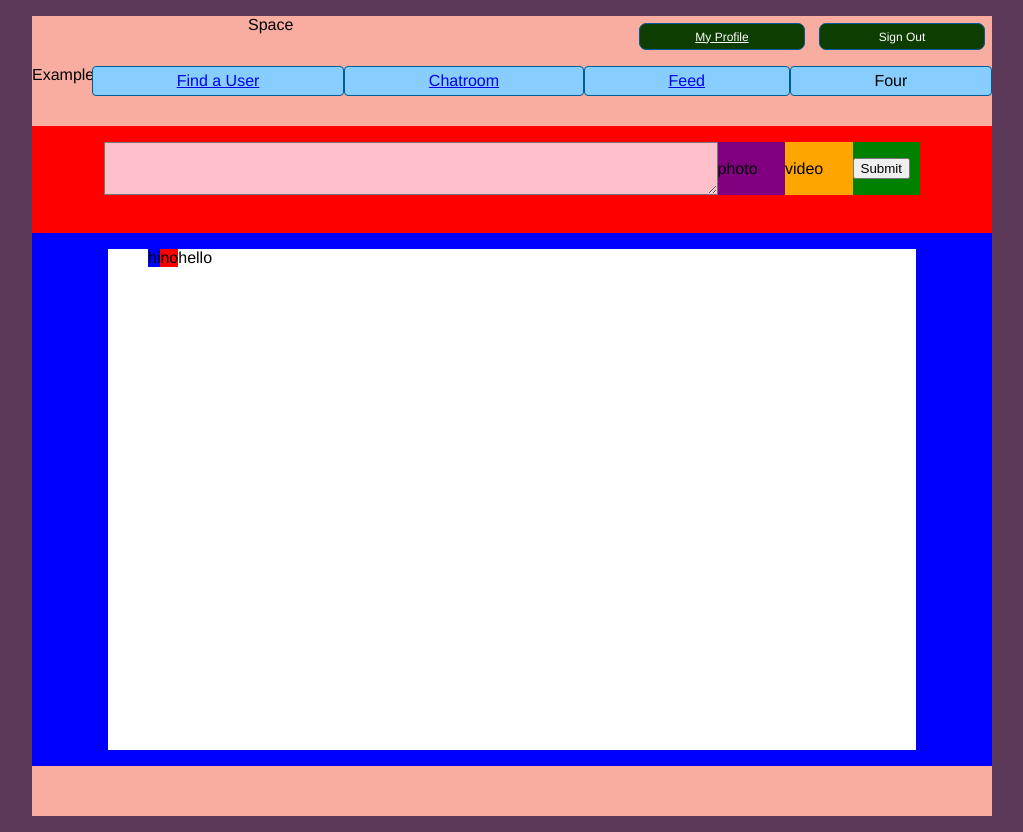
After one commit to alitquan/TravellerSpace, a Flask app: page /feed in a window 1280 px wide. The commit adds this page. Shown: the whole page, without its empty margins (128-1151 px from the left). Run offline with Flask 2, Linux system fonts and the light colour scheme; data that the repository does not hold is empty; some libraries are stand-ins or nearby versions.

Commit message:
Feed post session layout complete; backend POST and GET complete; lacking: rendering GET request and UI

```diff
--- a/flaskr/db.py
+++ b/flaskr/db.py
@@ -186,6 +186,24 @@ def getReviews(user_id):
     print(output)
     return output
 
+def getFeed():
+    mdb = get_mongo_db()
+    col = mdb.feed
+
+    docList = list()
+    for x in col.find().sort("submissionDate",-1):
+        docList.append(x)
+        print ("getFeed() -- found record: ",x)
+
+    for item in docList:
+        item["_id"] = str(item["_id"])
+        item["submissionDate"] = item["submissionDate"].isoformat()
+
+    output = json.dumps(docList)
+
+    return output
+
+
 def pushMessage(user_id, body):
     current_time = datetime.now()
     message = { "timestamp": current_time, "userID": user_id, "body": body}
@@ -209,6 +227,17 @@ def pushReview (postedTo, posterID, stars, title, body):
     pushed = col.insert_one(review)
     print(pushed)
 
+
+def pushFeedPost(user_id, body):
+    mdb = get_mongo_db()
+    col = mdb.feed
+
+    count = col.count_documents({"posted_by":user_id})
+    id = str(user_id) + "-" + str(count)
+    current_time = datetime.now()
+    post = { "_id": id, "posted_by": user_id, "body": body, "submissionDate": current_time}
+    pushed = col.insert_one(post)
+    print(pushed)
 
 
 def testThread():
--- a/flaskr/routes.py
+++ b/flaskr/routes.py
@@ -5,7 +5,7 @@ from flask import current_app
 import re
 from flask_mysqldb import MySQL
 import mysql.connector
-from flaskr.db import( exec_insert,exec_select,getMessages,getReviews,pushMessage, pushReview)
+from flaskr.db import( exec_insert,exec_select,getMessages,getReviews,pushMessage, pushReview, pushFeedPost, getFeed)
 from datetime import datetime
 import json
 
@@ -232,10 +232,13 @@ def userSearch():
    return render_template("main/navbar/searchBar.html")
 
 
-@bp.route("/chatroom", methods=['GET'])
+@bp.route('/chatroom', methods=['GET'])
 def chatRoom():
     return render_template("main/navbar/chatRoom.html")
 
+@bp.route('/feed', methods=['GET'])
+def feed():
+    return render_template("main/navbar/feed.html")
 
 @bp.route('/postReview', methods=['POST'])
 def submitReview():
@@ -252,6 +255,14 @@ def submitReview():
     print (stars)
     print (posterID)
     print (postedTo)
+    return 'WORKING'
+
+
+@bp.route('/postFeed', methods=['POST'])
+def submitFeedPost():
+    body = request.form['feed-post-text']
+    posterID = session.get('current_user')
+    pushFeedPost(posterID,body)
     return 'WORKING'
 
 
@@ -377,6 +388,12 @@ def loadReviews():
     return query
 
 
+@bp.route("/getFeed", methods = ['GET'])
+def loadFeed():
+    query =  getFeed()
+    return query
+
+
 @bp.route("/submitChat", methods = ["POST"])
 def submitChatMessage():
     if request.method == 'POST':
--- /dev/null
+++ b/flaskr/static/css/feed.css
@@ -0,0 +1,94 @@
+#feed-container {
+	display:flex;
+	flex-direction: column;
+	min-height: 20em;
+	height: 40em;
+}
+
+
+#feed-submit {
+	display:flex;
+	flex:1;
+	background-color: red;
+	justify-content: center;
+}
+
+#feed-posts {
+	display:flex;
+	flex: 5;
+	background-color: blue;
+}
+
+#feed-submit-container {
+	display: flex;
+	flex-direction: row;
+	width: 85%;
+	height: 50%;
+	padding: 1em;
+}
+
+#feed-submit-textarea {
+	background-color: pink;
+	flex: 9;
+}
+
+#feed-submit-photo {
+	background-color: purple;
+	flex: 1;
+	align-content: center;
+}
+
+#feed-submit-video {
+	background-color: orange;
+	flex: 1;
+	align-content: center;
+}
+
+#feed-button-container {
+	background-color: green;
+	flex: 1;
+	align-content: center;
+	cursor: pointer;
+}
+
+#feed-posts {
+	display: flex;
+	justify-content: center;
+	width: 100%;
+}
+
+#feed-posts-container {
+	display:flex;
+	width: 100%;
+	justify-content: center;
+}
+
+#feed-posts-list {
+	display:flex;
+	background-color: white;
+	width: 80%;
+	min-height: 20em;
+}
+
+.feed-posts-li {
+	list-style: none;
+}
+
+.feed-post {
+	display:flex;
+}
+
+.feed-post-header {
+	display: flex;
+	flex-direction: row;
+}
+
+.header-photo {
+	flex: 1;
+	background-color: blue;
+}
+
+.header-username {
+	flex: 1;
+	background-color:red;
+}
--- a/flaskr/templates/main/loggedIn.html
+++ b/flaskr/templates/main/loggedIn.html
@@ -36,7 +36,7 @@
 			<div class = "flexbox-nav-item">
 				<a href="{{url_for('routes.chatRoom')}}">Chatroom</a>
 			</div>
-			<div class = "flexbox-nav-item">Three </div>
+			<div class = "flexbox-nav-item"> <a href={{url_for('routes.feed')}}> Feed</a> </div>
 			<div class = "flexbox-nav-item">Four </div>
 		</div>
 
--- /dev/null
+++ b/flaskr/templates/main/navbar/feed.html
@@ -0,0 +1,107 @@
+{% extends 'main/loggedIn.html' %}
+
+{% block head %}
+<link rel="stylesheet" href="{{url_for('static',filename='css/feed.css')}}">
+<script src ="../../static/js/functions.js"> </script>
+
+<!-- <script src="https://cdnjs.cloudflare.com/ajax/libs/socket.io/4.0.1/socket.io.js" integrity="sha512-q/dWJ3kcmjBLU4Qc47E4A9kTB4m3wuTY7vkFJDTZKjTs8jhyGQnaUrxa0Ytd0ssMZhbNua9hE+E7Qv1j+DyZwA==" crossorigin="anonymous"></script> -->
+
+{% endblock %}
+
+
+
+{% block content %}
+<div id = "feed-container">
+	<div id = "feed-submit">
+		<div id = "feed-submit-container">
+
+			<form id = "feed-form">
+			</form>
+
+			<textarea id="feed-submit-textarea" placeholder="What's on your mind?">
+			</textarea>
+
+			<div id ="feed-submit-photo"> photo</div>
+			<div id ="feed-submit-video">video</div>
+			<div id ="feed-button-container"> <button id="feed-submit-button"> Submit </button> </div>
+		</div>
+	</div>
+
+	<div id = "feed-posts">
+		<div id = "feed-posts-container">
+
+			<ul id = "feed-posts-list">
+				<li class = "feed-posts-li">
+					<div class = "feed-post">
+
+						<div class = "feed-post-header">
+							<div class= "header-photo"> hi </div>
+							<div class= "header-username"> no </div>
+						</div>
+
+						<div class = "feed-post-body">
+							hello
+						</div>
+
+						<div class = "feed-post-footer">
+
+						</div>
+
+					</div>
+				</li>
+			</ul>
+
+		</div>
+	</div>
+</div>
+
+
+<script>
+
+	const feedForm = document.getElementById("feed-form");
+
+	document.getElementById('feed-submit-button').addEventListener('click', function () {
+		console.log ("button pressed");
+		var submissionText = document.getElementById("feed-submit-textarea").value;
+		console.log(submissionText);
+
+		const formData = new FormData(feedForm);
+		formData.append('feed-post-text',submissionText);
+		console.log (formData);
+
+		fetch('/postFeed', {
+		method: 'POST',
+		body: formData
+		})
+		.then (response =>  {
+			if (!response.ok) {
+				throw new Error ('Network response not OK');
+			}
+		})
+		.then (data => { console.log(data);})
+		.catch (error => console.error('There was a problem with fetch', error));
+	});
+
+
+async function getFeed() {
+
+	try {
+		const feed = await fetch ('/getFeed')
+		const feedText = await feed.text()
+
+		console.log("js getFeed()")
+		console.log (feed)
+		console.log (feedText)
+	}
+
+	catch (error) {
+		console.error ('Errors: ', error);
+	}
+
+}
+
+
+document.addEventListener('DOMContentLoaded',getFeed);
+
+</script>
+{% endblock %}
```
Also changed, not shown: flaskr/templates/main/userProfile.html (+0 -19 lines).
